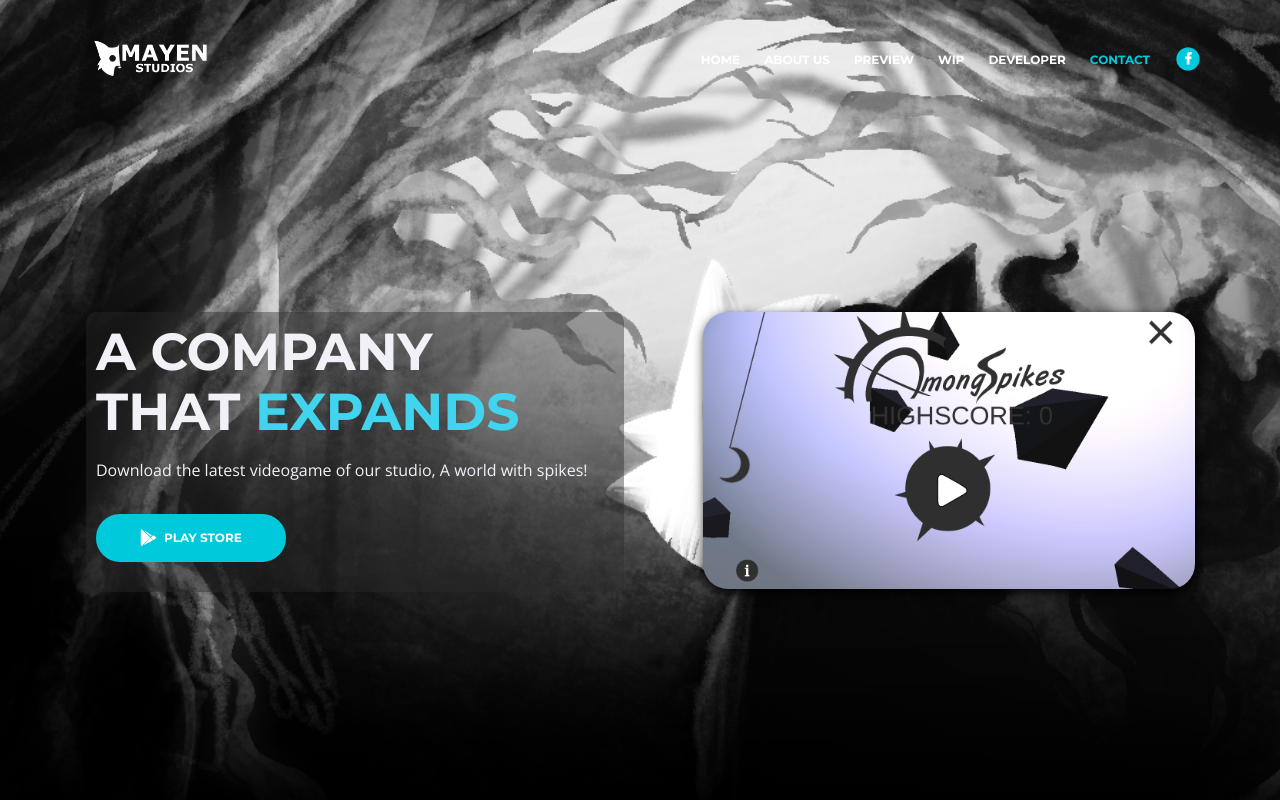
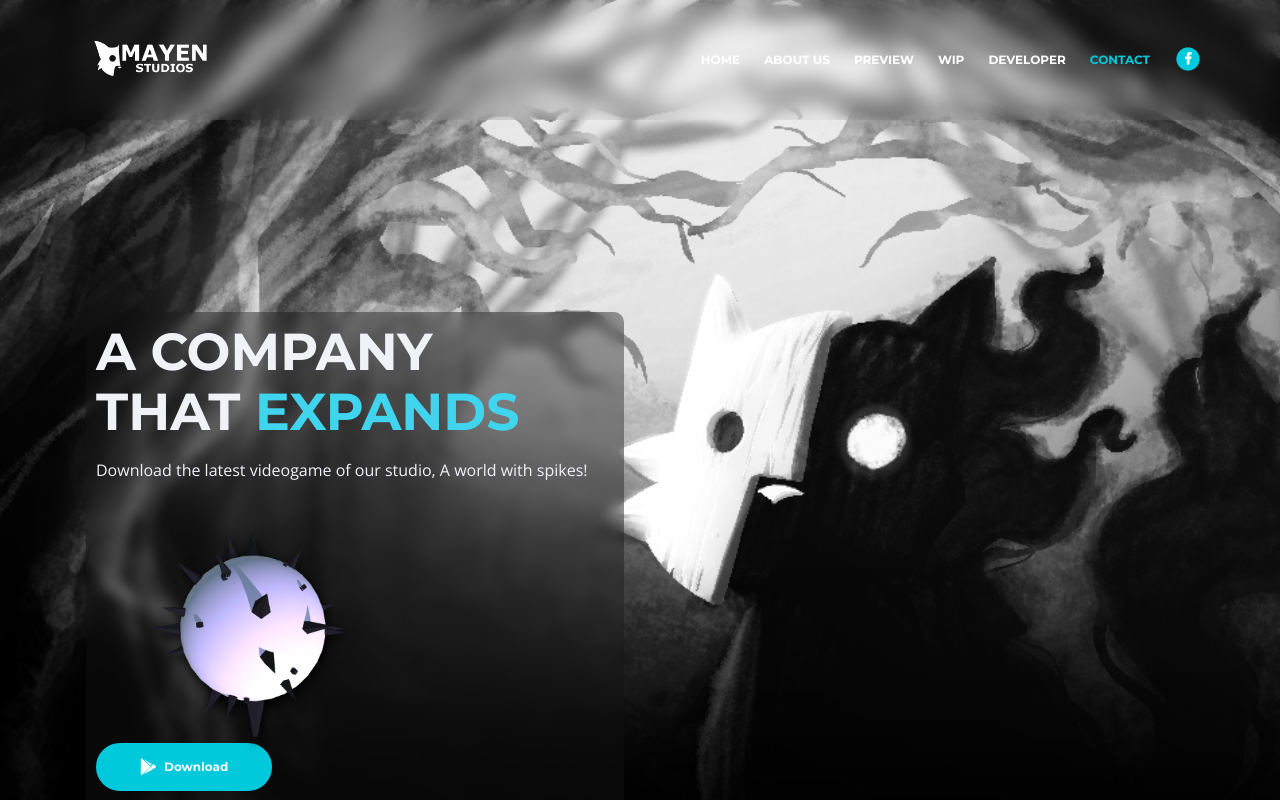
Before and after one commit to Christian9721/Christian9721, a plain HTML site: page index.html in a window 1280 px wide. Shown: the top 800 px of the page. Drawn offline with nearby package versions, Linux system fonts and the light colour scheme.

Commit message:
New Design

```diff
--- a/css/styles.css
+++ b/css/styles.css
@@ -372,9 +372,11 @@
 }
 .div-border{
 	margin-bottom: 3rem;
-	background-color: #2d2d2d6b;
+	background-color: #16161667;
 	border-radius: 10px;
-}
+	backdrop-filter: blur(6px);
+}
+
 /* Form Success And Error Message Formatting */
 #cmsgSubmit.h3.text-center.tada.animated,
 #pmsgSubmit.h3.text-center.tada.animated,
@@ -624,10 +626,11 @@
 /*     03. Navigation     */
 /**************************/
 .navbar-custom {
-	background-color: #2d2d2dfa;
+	background-color: #2d2d2de7;
 	box-shadow: 0 0.0625rem 0.375rem 0 rgba(0, 0, 0, 0.1);
 	font: 700 0.75rem/2rem "Montserrat", sans-serif;
 	transition: all 0.2s;
+	backdrop-filter: blur(10px);
 }
 
 .navbar-custom .navbar-brand.logo-image img {
--- a/index.html
+++ b/index.html
@@ -118,14 +118,15 @@
                             <div class="div-border">
                                 <h1>A COMPANY <br>THAT <span id="js-rotating">INNOVATES,CHANGES,IMPROVES,EXPANDS,CREATES,ENVOLVES,DREAMS</span></h1>
                                 <p class="p-large">Download the latest videogame of our studio, A world with spikes!</p>
-                                <a class="btn-solid-lg page-scroll" href="https://play.google.com/store/apps/details?id=mayenstudios.amongspikes"><i class="fab fa-google-play"></i>PLAY STORE</a>
+                                <div>
+                                    <div class="image-container">
+                                        <img class="img-fluid" style="width: 50%; margin-top: 5px; margin-bottom: 5px; filter:drop-shadow(2px 4px 6px black)" src="images/Spikes.PNG" alt="Among Spikes">
+                                    </div> <!-- end of image-container -->
+                                </div> <!-- end of col -->
+                                <a class="btn-solid-lg page-scroll" href="https://play.google.com/store/apps/details?id=mayenstudios.amongspikes"><i class="fab fa-google-play"></i>Download</a>
                             </div>
                         </div> <!-- end of col -->
-                        <div class="col-lg-6">
-                            <div class="image-container">
-                                <img class="img-fluid" style="margin-top: 104px; border-radius: 25px; filter:drop-shadow(2px 4px 6px black)" src="images/Among1.jpg" alt="alternative">
-                            </div> <!-- end of image-container -->
-                        </div> <!-- end of col -->
+
                     </div> <!-- end of row -->
                 </div> <!-- end of container -->
 
@@ -224,7 +225,7 @@
                         <img class="img-fluid" style="width: 90%; border-radius: 25px; display: block; margin: auto; margin-bottom: 50px;filter:drop-shadow(2px 4px 6px black);" src="images/Lixenium1.PNG" alt="alternative">
                     </div> <!-- end of col -->
                     <div class="col-lg-6">
-                        <div class="text-container">
+                        <div class="text-container" style="align-content: center;">
                             <h3>Lixenium</h3>
                             <p>Have you ever wondered .. what it will be like to play online with my friends in a real time equalizer? Lixenium comes with lots of action, skins, special effects, weapons and lots of music !!</p>
                             <a class="btn-solid-reg popup-with-move-anim" href="#details-lightbox-2">SHOW MORE</a>
@@ -440,7 +441,7 @@
     <div class="parallax-window" data-parallax="scroll" data-bleed="10" data-image-src="images/footer2.png">
         <div id="contact" class="form">
             <div class="container" style="background-color: #2d2d2d6b; border-radius: 10px;">
-                <div class="row">
+                <div class="row div-border">
                     <div class="col-lg-12">
                         <h2>CONTACT</h2>
                         <ul class="list-unstyled li-space-lg">
```
Also changed, not shown: images/Lixenium1.PNG, images/pet10.jpg, images/pet2.jpg, images/pet3.jpg, images/pet4.jpg, images/pet5.jpg.
